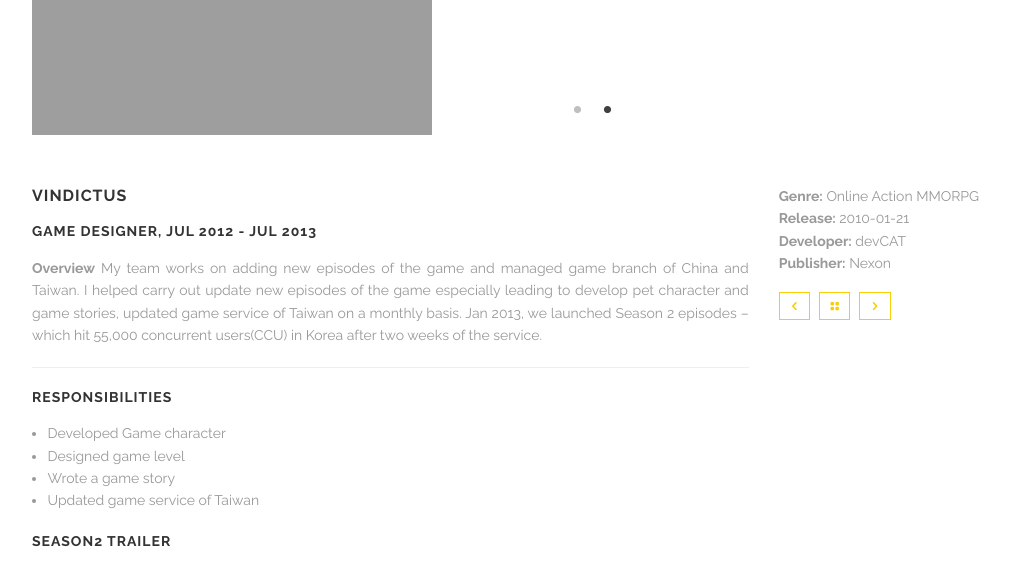
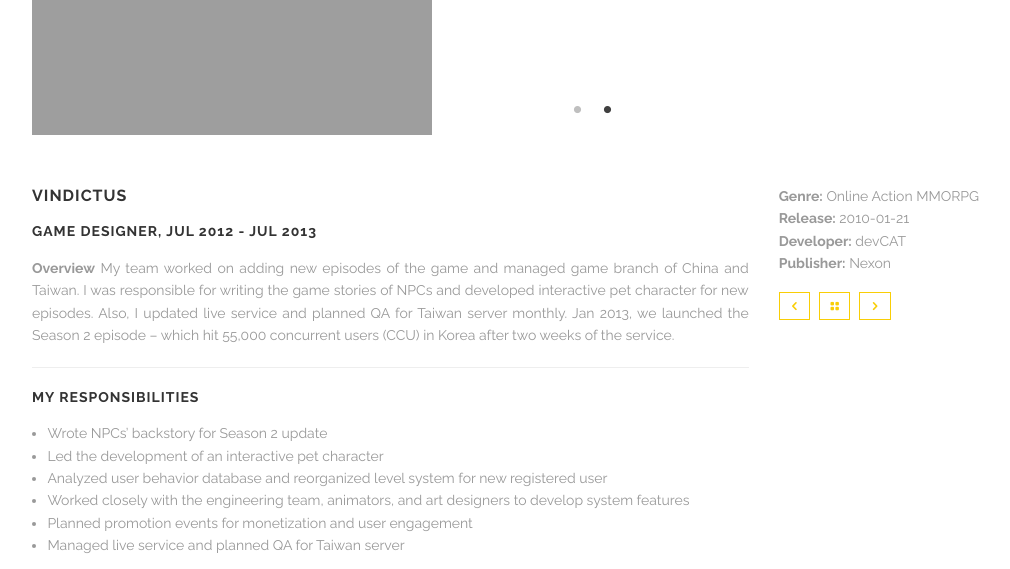
Before and after one commit to hyoeunK/hyoeunK.github.io, a Jekyll site: the page built from portfolio-item_vindictus.html, in a window 1280 px wide and 1400 px high, scrolled down 562 px. Shown: the top 569 px of the window, without its empty margins (63-1073 px from the left). Built offline with Jekyll 4.4.1, drawn with Linux system fonts in a browser that asks for light colours; some of the changed text lies outside the part shown; grey boxes are pictures that could not be loaded.

Commit message:
Finish-vindictus

```diff
--- a/portfolio-item_vindictus.html
+++ b/portfolio-item_vindictus.html
@@ -37,18 +37,20 @@
       </h3>
       <p style="text-align:justify;">
         <strong>Overview</strong>
-        My team works on adding new episodes of the game and managed game branch of China and Taiwan. I helped carry out update new episodes of the game especially leading to develop pet character and game stories, updated game service of Taiwan on a monthly basis. Jan 2013, we launched Season 2 episodes – which hit 55,000 concurrent users(CCU) in Korea after two weeks of the service.
+        My team worked on adding new episodes of the game and managed game branch of China and Taiwan. I was responsible for writing the game stories of NPCs and developed interactive pet character for new episodes. Also, I updated live service and planned QA for Taiwan server monthly. Jan 2013, we launched the Season 2 episode – which hit 55,000 concurrent users (CCU) in Korea after two weeks of the service.
       </p>
       <hr>
 
       <p>
-        <h4>Responsibilities</h4>
+        <h4>My Responsibilities</h4>
 
         <ul>
-          <li>Developed Game character</li>
-          <li>Designed game level</li>
-          <li>Wrote a game story</li>
-          <li>Updated game service of Taiwan</li>
+          <li>Wrote NPCs’ backstory for Season 2 update</li>
+          <li>Led the development of an interactive pet character</li>
+          <li>Analyzed user behavior database and reorganized level system for new registered user</li>
+          <li>Worked closely with the engineering team, animators, and art designers to develop system features</li>
+          <li>Planned promotion events for monetization and user engagement</li>
+          <li>Managed live service and planned QA for Taiwan server</li>
         </ul>
 
       </p>
@@ -70,9 +72,9 @@
 
       <p style="text-align:justify;">
         <strong>Pet Character</strong><br>
-        ‘Chieftain Jr.’ is the first interactive pet in the game. Chieftain is the most popular monster in the game, so we made baby version of the monster as user’s pet.<br>
-        <strong>Role</strong><br>
-        Designed character's skills, actions, and combat styles. Especially I suggested interactive skills of this pet at first. The pet can dance with player to increase personal intimacy and express its emotions such as anger, hunger, and pleasure. Depending on its mood, the ability of the pet varies.
+        To boost sales of pet items, our team planned to develop interactive features. <br>
+        <strong>My responsibility</strong><br>
+        I designed character's skills, actions, and combat styles. Especially I suggested interactive skills of this pet at first. The pet can dance with player to increase personal intimacy and express its emotions such as anger, hunger, and pleasure. Depending on its mood, the ability of the pet varies. <br>
       </p>
       <iframe width="720" height="480" src="https://www.youtube.com/embed/tKeJ3Z47WwQ?rel=0" frameborder="0" allow="autoplay; encrypted-media" allowfullscreen></iframe>
       <div class='spacing'></div>
@@ -80,8 +82,8 @@
       <p style="text-align:justify;">
         <strong>Season 2 - Sub Stories</strong><br>
         Season 2 was the biggest update after releasing the game because it introduced different part of the game world (Ocean and Dessert) and started whole new story with new characters.<br>
-        <strong>Role</strong><br>
-        Wrote 22 episodes in Season 2 about new adventures and NPCs backstory.<br>
+        <strong>My responsibility</strong><br>
+        I wrote 22 episodes in Season 2 about new adventures and NPCs backstory. Also, I tried to write emotional stories about the background of the battle and secrets of the NPCs so that players could get familiar with the new characters and explore the world more interestingly.<br>
         <a href="https://vindictus.gamepedia.com/Stories#Season_2">Click here: Story List</a>
       </p>
 
@@ -125,7 +127,7 @@
           <a href='portfolio.html' title='back to work list'>
             <i class='icon-layout'></i>
           </a>
-          <a href='' title='next'>
+          <a href='portfolio-item_mr.html' title='next'>
             <i class='icon-right-open'></i>
           </a>
         </li>
```
